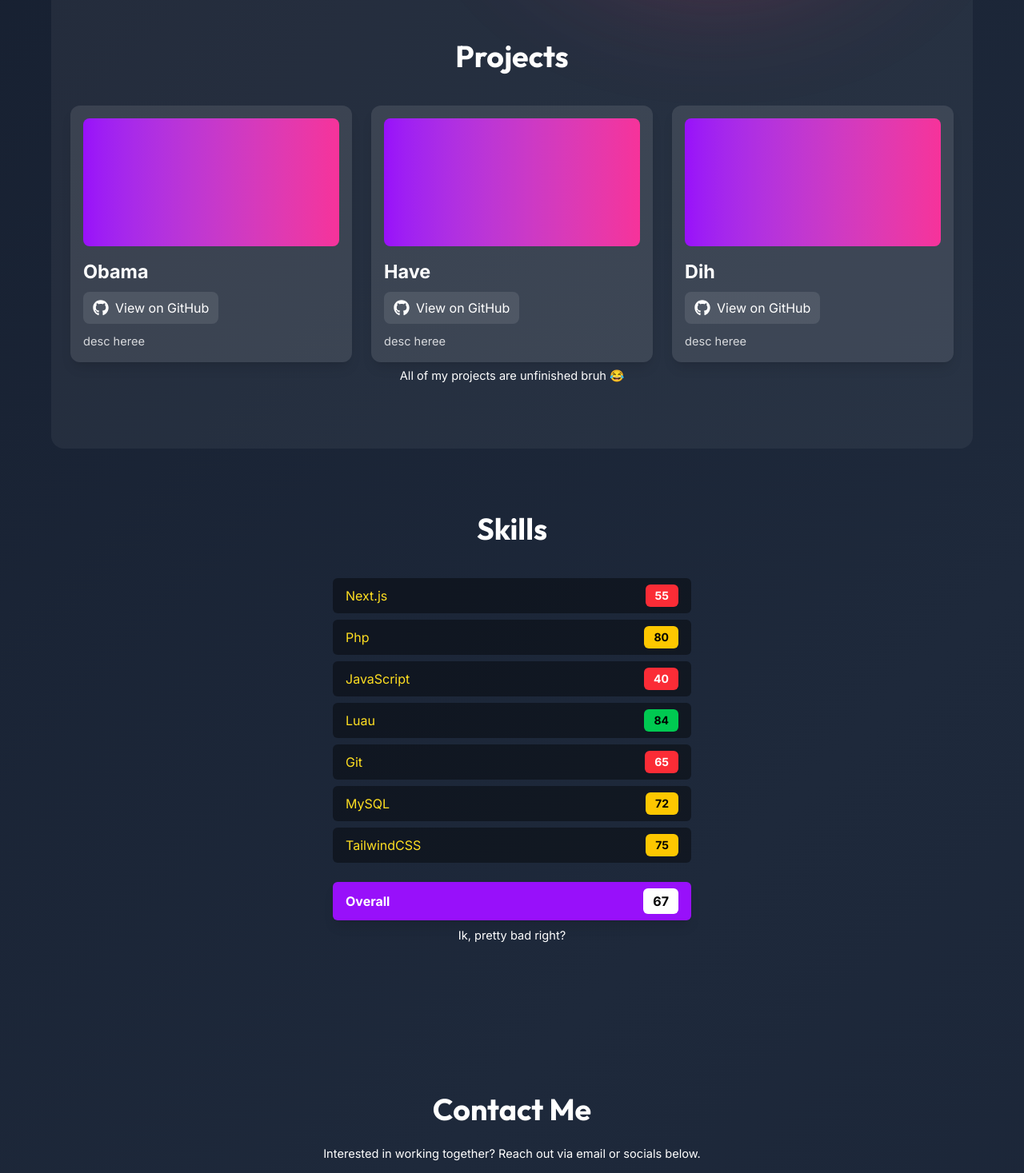
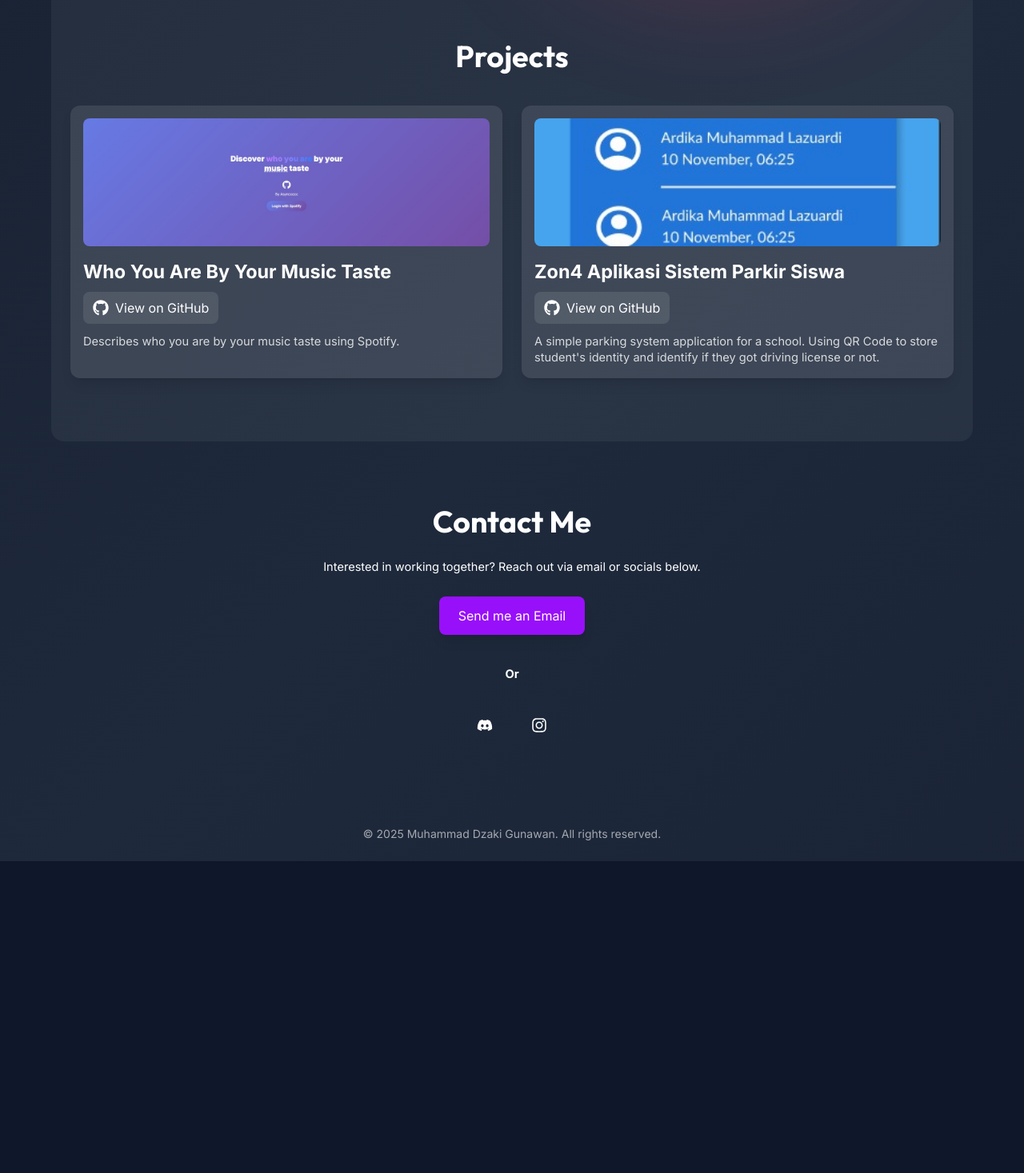
Before and after one commit to Asynccccc/myPortfolio-nodeJs, a Next.js app: page / in a window 1280 px wide. Shown: the part 1330-2797 px from the top of the page at 80% size. After the commit the page ends 2407 px from the top, so only its background shows below. Built offline with nearby package versions, Linux system fonts and the light colour scheme.

Commit message:
projects

```diff
--- a/src/app/page.tsx
+++ b/src/app/page.tsx
@@ -2,6 +2,9 @@
 import { useState } from 'react';
 import Typewriter from 'typewriter-effect';
 import Starfield from '../../components/Starfield';
+import Image from "next/image";
+import zon4Img from "../images/Zon4.jpg";
+import whoYouAreImg from "../images/whoyouarebyyourmusic-next.jpg";
 
 export default function Home() {
   const skills = [
@@ -206,93 +209,66 @@ export default function Home() {
 
       <section
         id="projects"
-        className="py-16 sm:py-20 px-4 sm:px-6 bg-white/5 rounded-2xl max-w-6xl mx-auto scroll-mt-28">
+        className="py-16 sm:py-20 px-4 sm:px-6 bg-white/5 rounded-2xl max-w-6xl mx-auto scroll-mt-28"
+      >
         <h3 className="text-center font-heading font-bold mb-8 sm:mb-10 text-3xl sm:text-4xl md:text-[37.5px]">
           Projects
         </h3>
-        <div className="grid gap-5 sm:gap-6 grid-cols-1 sm:grid-cols-2 lg:grid-cols-3">
+        <div className="grid gap-5 sm:gap-6 grid-cols-1 sm:grid-cols-2">
           {[
-            { title: 'Obama', desc: 'desc heree', github: 'https://github.com/' },
-            { title: 'Have', desc: 'desc heree', github: 'https://github.com/' },
-            { title: 'Dih', desc: 'desc heree', github: 'https://github.com/' },
+            {
+              title: "Who You Are By Your Music Taste",
+              desc: "Describes who you are by your music taste using Spotify.",
+              github: "https://github.com/Asynccccc/whoyouarebyyourmusic-next",
+              image: whoYouAreImg,
+            },
+            {
+              title: "Zon4 Aplikasi Sistem Parkir Siswa",
+              desc: "A simple parking system application for a school. Using QR Code to store student's identity and identify if they got driving license or not.",
+              github: "https://github.com/ArvaRasendriya/SistemParkirSekolah",
+              image: zon4Img,
+            },
           ].map((project, i) => (
             <div
               key={i}
-              className="p-4 rounded-xl bg-white/10 shadow-lg hover:scale-[1.02] transition will-change-transform">
-              <div className="h-36 sm:h-40 bg-gradient-to-r from-purple-600 to-pink-500 rounded-lg mb-4" />
-              <h4 className="text-lg sm:text-xl md:text-[23.4px] font-bold mb-2">{project.title}</h4>
+              className="p-4 rounded-xl bg-white/10 shadow-lg hover:scale-[1.02] transition will-change-transform"
+            >
+              <div className="h-36 sm:h-40 rounded-lg mb-4 overflow-hidden">
+                <Image
+                  src={project.image}
+                  alt={project.title}
+                  className="w-full h-full object-cover"
+                />
+              </div>
+
+              <h4 className="text-lg sm:text-xl md:text-[23.4px] font-bold mb-2">
+                {project.title}
+              </h4>
 
               <a
                 href={project.github}
                 target="_blank"
                 rel="noopener noreferrer"
-                className="inline-flex items-center gap-2 px-3 py-2 rounded-lg bg-white/10 hover:bg-white/20 transition mb-3 text-sm sm:text-base">
+                className="inline-flex items-center gap-2 px-3 py-2 rounded-lg bg-white/10 hover:bg-white/20 transition mb-3 text-sm sm:text-base"
+              >
                 <span className="[&>svg]:h-4 [&>svg]:w-4 sm:[&>svg]:h-5 sm:[&>svg]:w-5">
-                  <svg xmlns="http://www.w3.org/2000/svg" fill="currentColor" viewBox="0 0 496 512">
+                  <svg
+                    xmlns="http://www.w3.org/2000/svg"
+                    fill="currentColor"
+                    viewBox="0 0 496 512"
+                  >
                     <path d="M165.9 397.4c0 2-2.3 3.6-5.2 3.6-3.3 .3-5.6-1.3-5.6-3.6 0-2 2.3-3.6 5.2-3.6 3-.3 5.6 1.3 5.6 3.6zm-31.1-4.5c-.7 2 1.3 4.3 4.3 4.9 2.6 1 5.6 0 6.2-2s-1.3-4.3-4.3-5.2c-2.6-.7-5.5 .3-6.2 2.3zm44.2-1.7c-2.9 .7-4.9 2.6-4.6 4.9 .3 2 2.9 3.3 5.9 2.6 2.9-.7 4.9-2.6 4.6-4.6-.3-1.9-3-3.2-5.9-2.9zM244.8 8C106.1 8 0 113.3 0 252c0 110.9 69.8 205.8 169.5 239.2 12.8 2.3 17.3-5.6 17.3-12.1 0-6.2-.3-40.4-.3-61.4 0 0-70 15-84.7-29.8 0 0-11.4-29.1-27.8-36.6 0 0-22.9-15.7 1.6-15.4 0 0 24.9 2 38.6 25.8 21.9 38.6 58.6 27.5 72.9 20.9 2.3-16 8.8-27.1 16-33.7-55.9-6.2-112.3-14.3-112.3-110.5 0-27.5 7.6-41.3 23.6-58.9-2.6-6.5-11.1-33.3 2.6-67.9 20.9-6.5 69 27 69 27 20-5.6 41.5-8.5 62.8-8.5s42.8 2.9 62.8 8.5c0 0 48.1-33.6 69-27 13.7 34.7 5.2 61.4 2.6 67.9 16 17.7 25.8 31.5 25.8 58.9 0 96.5-58.9 104.2-114.8 110.5 9.2 7.9 17 22.9 17 46.4 0 33.7-.3 75.4-.3 83.6 0 6.5 4.6 14.4 17.3 12.1C428.2 457.8 496 362.9 496 252 496 113.3 383.5 8 244.8 8zM97.2 352.9c-1.3 1-1 3.3 .7 5.2 1.6 1.6 3.9 2.3 5.2 1 1.3-1 1-3.3-.7-5.2-1.6-1.6-3.9-2.3-5.2-1zm-10.8-8.1c-.7 1.3 .3 2.9 2.3 3.9 1.6 1 3.6 .7 4.3-.7 .7-1.3-.3-2.9-2.3-3.9-2-.6-3.6-.3-4.3 .7zm32.4 35.6c-1.6 1.3-1 4.3 1.3 6.2 2.3 2.3 5.2 2.6 6.5 1 1.3-1.3 .7-4.3-1.3-6.2-2.2-2.3-5.2-2.6-6.5-1zm-11.4-14.7c-1.6 1-1.6 3.6 0 5.9 1.6 2.3 4.3 3.3 5.6 2.3 1.6-1.3 1.6-3.9 0-6.2-1.4-2.3-4-3.3-5.6-2z" />
                   </svg>
                 </span>
                 <span>View on GitHub</span>
               </a>
-              <p className="text-xs sm:text-sm md:text-[14.6px] opacity-80 leading-snug">{project.desc}</p>
+
+              <p className="text-xs sm:text-sm md:text-[14.6px] opacity-80 leading-snug">
+                {project.desc}
+              </p>
             </div>
           ))}
         </div>
-        <p className="text-center pt-2 text-xs sm:text-sm md:text-[14.6px]">
-          All of my projects are unfinished bruh 😂
-        </p>
-      </section>
-
-      <section id="skills" className="py-16 sm:py-20 px-4 sm:px-6 max-w-4xl mx-auto text-center relative scroll-mt-28">
-        <h3 className="font-heading font-bold mb-6 sm:mb-10 text-3xl sm:text-4xl md:text-[37.5px]">Skills</h3>
-        <div className="max-w-md mx-auto text-left space-y-2">
-          {skills.map((skill, i) => (
-            <button
-              key={i}
-              onClick={() => setSelectedSkill(skill)}
-              className="w-full flex justify-between items-center px-4 py-2 rounded-md bg-black/40 hover:bg-white/10 transition cursor-pointer">
-              <span className="text-yellow-300 text-sm sm:text-base">{skill.name}</span>
-              <span className={`${getRatingColor(skill.rating)} font-bold px-2.5 sm:px-3 py-1 rounded-md text-xs sm:text-sm`}>
-                {skill.rating}
-              </span>
-            </button>
-          ))}
-        </div>
-
-        <div className="mt-5 sm:mt-6 flex justify-between items-center px-4 py-2 bg-purple-600 rounded-md shadow-lg max-w-md mx-auto">
-          <span className="font-bold text-base">Overall</span>
-          <span className="bg-white text-black font-bold px-3 py-1 rounded-md">{overall}</span>
-        </div>
-
-        <p className="text-sm sm:text-[14.6px] mb-5 sm:mb-6 leading-relaxed mt-2">Ik, pretty bad right?</p>
-
-        {selectedSkill && (
-          <div className="fixed inset-0 flex justify-center items-center bg-black/50 z-50 p-4">
-            <div className="bg-white/10 backdrop-blur-xl p-6 sm:p-8 rounded-2xl shadow-2xl relative w-11/12 max-w-sm">
-              <button
-                onClick={() => setSelectedSkill(null)}
-                className="absolute top-2 right-2 px-2 py-1 rounded bg-purple-600 hover:bg-purple-700 text-sm">
-                X
-              </button>
-
-              <h4 className="text-xl sm:text-[23.4px] font-bold mb-3 sm:mb-4">{selectedSkill.name}</h4>
-              <p className="text-sm sm:text-[14.6px] opacity-80 mb-3">
-                <span className="font-semibold text-purple-300">Mastered:</span> {selectedSkill.description}
-              </p>
-              <p className="text-sm sm:text-[14.6px] opacity-80">
-                <span className="font-semibold text-pink-300">Currently Learning:</span> {selectedSkill.next}
-              </p>
-
-              <hr className="my-4 border-white/20" />
-              <p className="text-lg font-bold">
-                Rating:{' '}
-                <span className={`${getRatingColor(selectedSkill.rating)} px-2 py-1 rounded-md`}>
-                  {selectedSkill.rating}
-                </span>
-              </p>
-            </div>
-          </div>
-        )}
       </section>
 
       <section id="contact" className="py-16 sm:py-20 px-4 sm:px-6 text-center max-w-3xl mx-auto scroll-mt-28">
```
Also changed, not shown: src/images/Zon4.jpg (added), src/images/whoyouarebyyourmusic-next.jpg (added).
